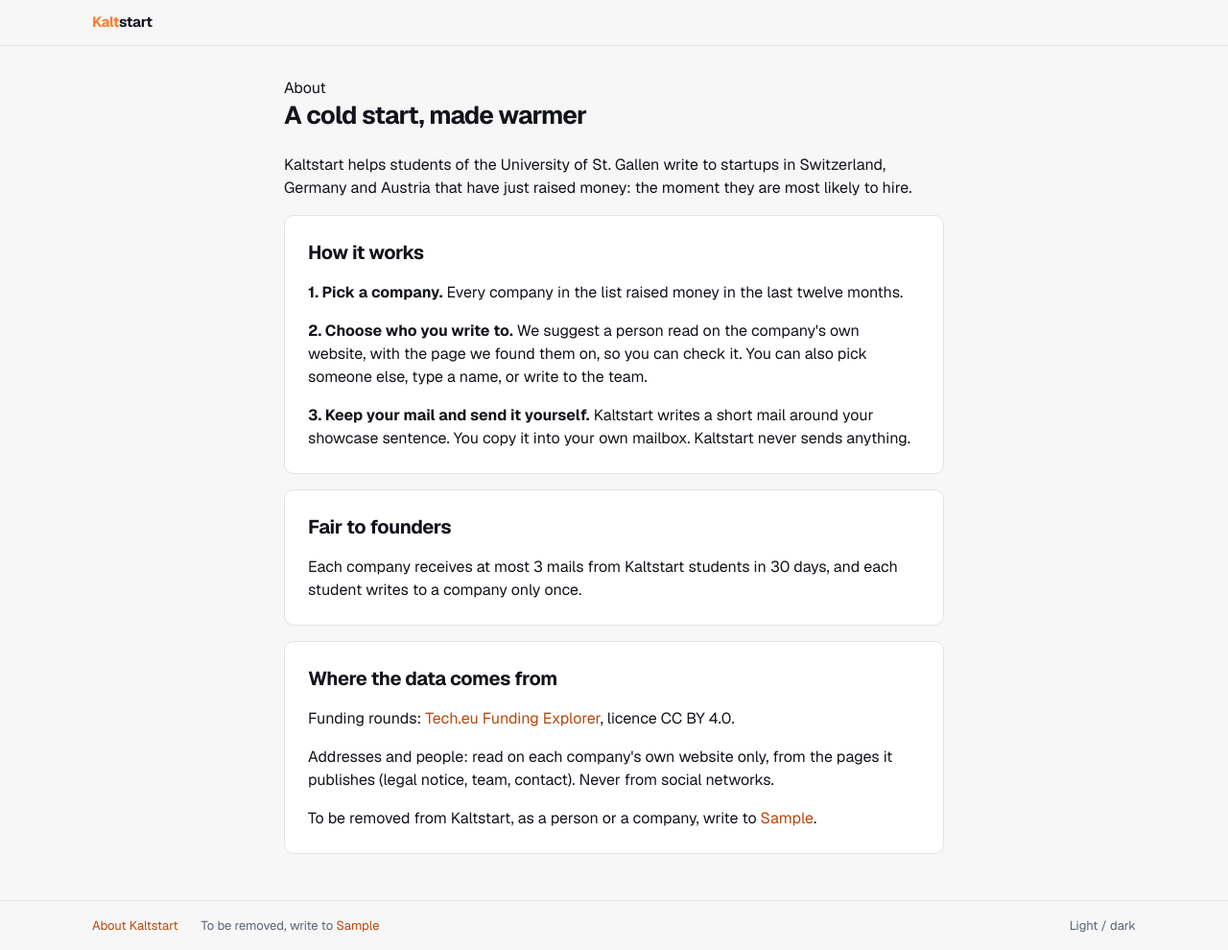
After one commit to camilmechta/kaltstart, a Python web app: template src/kaltstart/api/templates/about.html in a window 1280 px wide. The commit adds this page. Shown: the whole page at 96% size. Run offline with Jinja, Linux system fonts and the light colour scheme; the template is opened without the code that fills it: most values are stand-ins (such as "Sample title", 1, 10 or a date in 2020).

Commit message:
feat: an About page credits the data once

```diff
--- a/src/kaltstart/api/app.py
+++ b/src/kaltstart/api/app.py
@@ -125,6 +125,10 @@ def create_app(store: AppStore, auth: Auth, *, session_secret: str, removal_cont
         request.state.session.update(access=tokens.access, refresh=tokens.refresh)
         return redirect(request, target)
 
+    @app.get("/about")
+    async def about(request: Request):
+        return page(request, "about.html")
+
     @app.get("/signup")
     async def signup_form(request: Request):
         return page(request, "signup.html")
--- /dev/null
+++ b/src/kaltstart/api/templates/about.html
@@ -0,0 +1,26 @@
+{% extends "base.html" %}
+{% block title %}About · Kaltstart{% endblock %}
+{% block main_class %}container column{% endblock %}
+{% block content %}
+<p class="kicker">About</p>
+<h1 class="title-xl">A cold start, made warmer</h1>
+<div class="stack" style="margin-top:24px">
+  <p>Kaltstart helps students of the University of St. Gallen write to startups in Switzerland, Germany and Austria that have just raised money: the moment they are most likely to hire.</p>
+  <div class="card stack">
+    <h2 class="title-lg">How it works</h2>
+    <p><b>1. Pick a company.</b> Every company in the list raised money in the last twelve months.</p>
+    <p><b>2. Choose who you write to.</b> We suggest a person read on the company's own website, with the page we found them on, so you can check it. You can also pick someone else, type a name, or write to the team.</p>
+    <p><b>3. Keep your mail and send it yourself.</b> Kaltstart writes a short mail around your showcase sentence. You copy it into your own mailbox. Kaltstart never sends anything.</p>
+  </div>
+  <div class="card stack">
+    <h2 class="title-lg">Fair to founders</h2>
+    <p>Each company receives at most 3 mails from Kaltstart students in 30 days, and each student writes to a company only once.</p>
+  </div>
+  <div class="card stack">
+    <h2 class="title-lg">Where the data comes from</h2>
+    <p>Funding rounds: <a href="https://funding.tech.eu" rel="noopener" target="_blank">Tech.eu Funding Explorer</a>, licence CC BY 4.0.</p>
+    <p>Addresses and people: read on each company's own website only, from the pages it publishes (legal notice, team, contact). Never from social networks.</p>
+    <p>To be removed from Kaltstart, as a person or a company, write to <a href="mailto:{{ removal_contact }}">{{ removal_contact }}</a>.</p>
+  </div>
+</div>
+{% endblock %}
--- a/src/kaltstart/api/templates/base.html
+++ b/src/kaltstart/api/templates/base.html
@@ -30,8 +30,8 @@
   </main>
   <footer class="footer">
     <div class="footer-inner">
-      <span>Kaltstart · funding data: Tech.eu Funding Explorer, CC BY 4.0</span>
-      <span>To be removed from Kaltstart, write to <a href="mailto:{{ removal_contact }}">{{ removal_contact }}</a></span>
+      <a href="/about">About Kaltstart</a>
+      <span>To be removed, write to <a href="mailto:{{ removal_contact }}">{{ removal_contact }}</a></span>
       <button class="btn-quiet" type="button" data-theme-toggle>Light / dark</button>
     </div>
   </footer>
--- a/src/kaltstart/api/templates/company.html
+++ b/src/kaltstart/api/templates/company.html
@@ -10,8 +10,7 @@
   {% if company.investors %}<span class="muted"> · with {{ company.investors[0] }}{% if company.investors|length > 1 %} and others{% endif %}</span>{% endif %}</p>
 {% if company.description %}<p style="margin-top:12px">{{ company.description }}</p>{% endif %}
 <p class="small muted" style="margin-top:8px">
-  {% if company.website %}<a href="{{ company.website }}" rel="noopener" target="_blank">Website</a> · {% endif %}
-  {% if company.source_url %}<a href="{{ company.source_url }}" rel="noopener" target="_blank">Source: Tech.eu</a>{% endif %}
+  {% if company.website %}<a href="{{ company.website }}" rel="noopener" target="_blank">Visit their website</a>{% endif %}
 </p>
 
 {% if error %}
```
Also changed, not shown: tests/api/test_about.py (added, +18 -0 lines).
